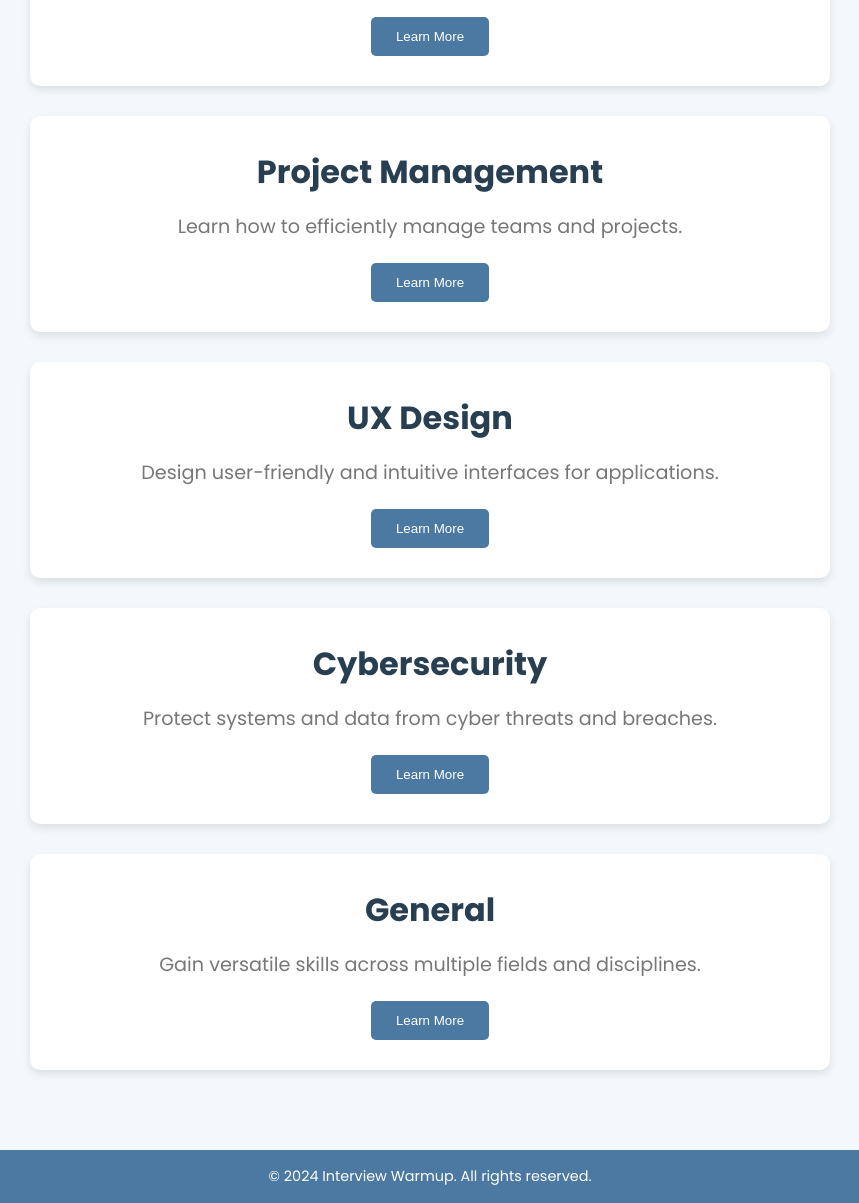
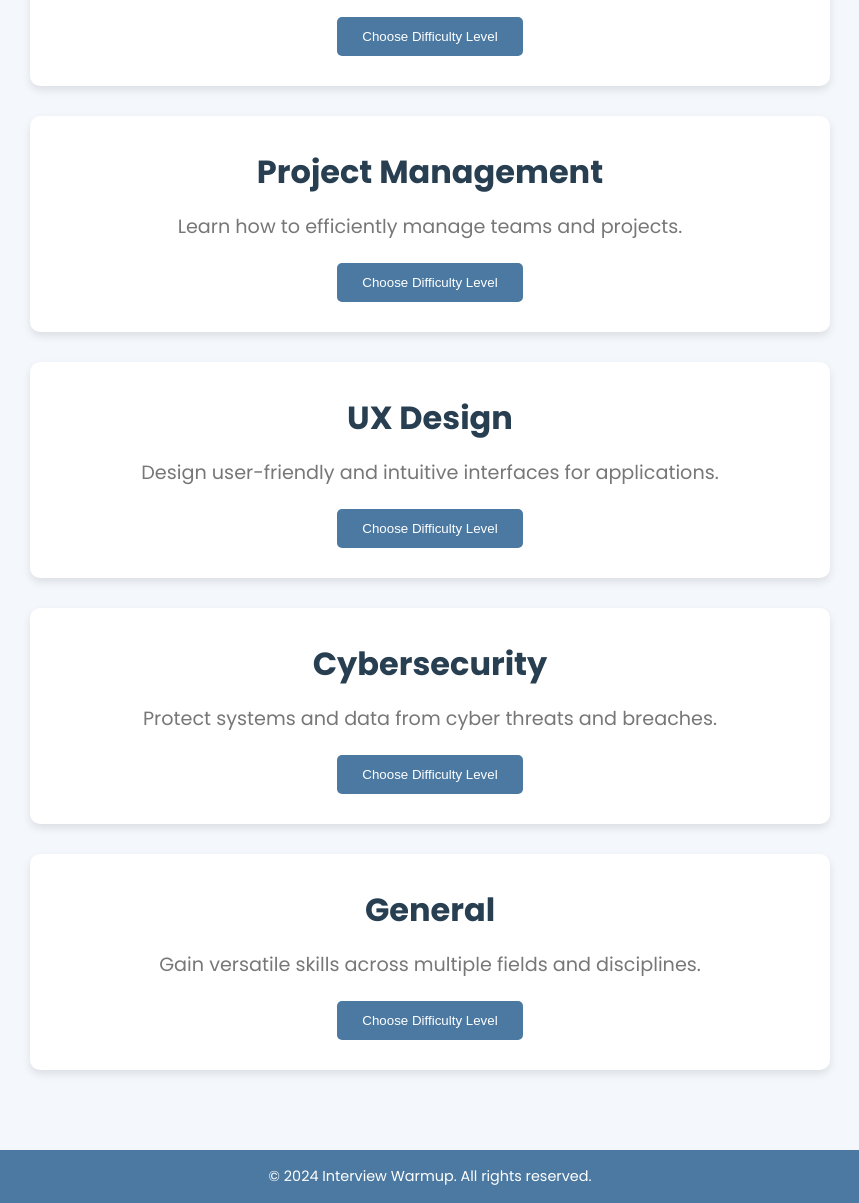
Before and after one commit to Vanshika1021/Interview.AI, a plain HTML site: page category.html in a window 1280 px wide. Shown: the part 758-1961 px from the top of the page, without its empty margins (210-1069 px from the left). Drawn offline with Linux system fonts and the light colour scheme.

Commit message:
Update category.html

```diff
--- a/category.html
+++ b/category.html
@@ -15,40 +15,67 @@
   </header>
   <main>
     <div class="category-container">
+      <!-- Data Analytics Category -->
       <div class="category" id="data-analytics">
         <h2>Data Analytics</h2>
         <p>Explore insights and data-driven decision-making techniques.</p>
-        <button>Learn More</button>
+        <div class="difficulty-section">
+          <a href="difficulty.html?category=data-analytics"><button>Choose Difficulty Level</button></a>
+        </div>
       </div>
+
+      <!-- Digital Marketing and E-Commerce Category -->
       <div class="category" id="digital-marketing">
         <h2>Digital Marketing and E-Commerce</h2>
         <p>Master the art of online marketing and e-commerce strategies.</p>
-        <button>Learn More</button>
+        <div class="difficulty-section">
+          <a href="difficulty.html?category=digital-marketing"><button>Choose Difficulty Level</button></a>
+        </div>
       </div>
+
+      <!-- IT Support Category -->
       <div class="category" id="it-support">
         <h2>IT Support</h2>
         <p>Develop skills for troubleshooting and technical assistance.</p>
-        <button>Learn More</button>
+        <div class="difficulty-section">
+          <a href="difficulty.html?category=it-support"><button>Choose Difficulty Level</button></a>
+        </div>
       </div>
+
+      <!-- Project Management Category -->
       <div class="category" id="project-management">
         <h2>Project Management</h2>
         <p>Learn how to efficiently manage teams and projects.</p>
-        <button>Learn More</button>
+        <div class="difficulty-section">
+          <a href="difficulty.html?category=project-management"><button>Choose Difficulty Level</button></a>
+        </div>
       </div>
+
+      <!-- UX Design Category -->
       <div class="category" id="ux-design">
         <h2>UX Design</h2>
         <p>Design user-friendly and intuitive interfaces for applications.</p>
-        <button>Learn More</button>
+        <div class="difficulty-section">
+          <a href="difficulty.html?category=ux-design"><button>Choose Difficulty Level</button></a>
+        </div>
       </div>
+
+      <!-- Cybersecurity Category -->
       <div class="category" id="cybersecurity">
         <h2>Cybersecurity</h2>
         <p>Protect systems and data from cyber threats and breaches.</p>
-        <button>Learn More</button>
+        <div class="difficulty-section">
+          <a href="difficulty.html?category=cybersecurity"><button>Choose Difficulty Level</button></a>
+        </div>
       </div>
+
+      <!-- General Category -->
       <div class="category" id="general">
         <h2>General</h2>
         <p>Gain versatile skills across multiple fields and disciplines.</p>
-        <button>Learn More</button>
+        <div class="difficulty-section">
+          <a href="difficulty.html?category=general"><button>Choose Difficulty Level</button></a>
+        </div>
       </div>
     </div>
   </main>
```
